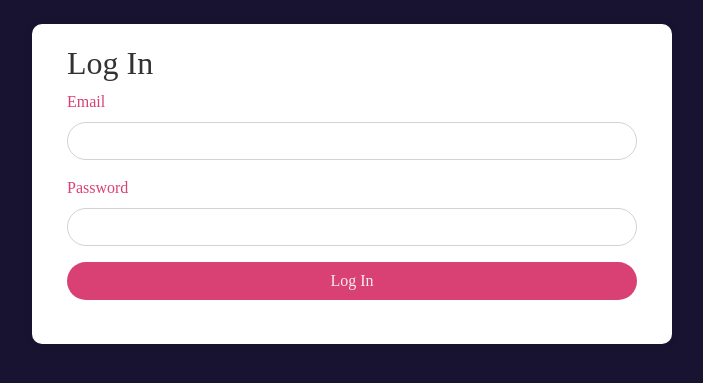
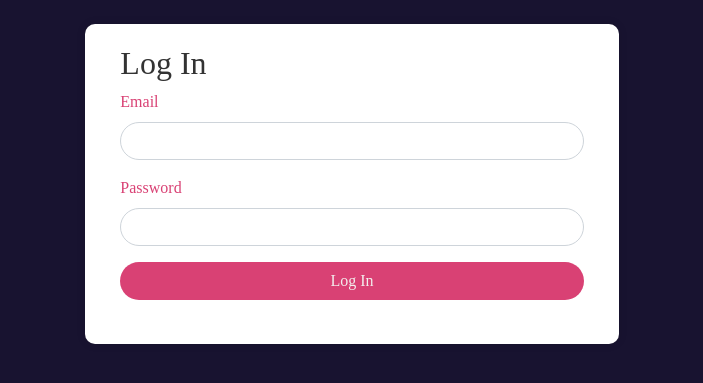
Before and after one commit to MakhairaTCM/IUT_S2_RottenBanana, a PHP site: page /pages/login.php in a window 1280 px wide. Shown: the part 74-457 px from the top of the page, without its empty margins (288-991 px from the left). Run offline with PHP 8.4, Linux system fonts and the light colour scheme; some web fonts are replaced.

Commit message:
pas grand chose sah

```diff
--- a/front/pages/login.html
+++ b/front/pages/login.html
@@ -39,7 +39,7 @@
           </nav>
     </header>
 
-    <div class="container col-md-6 mt-4">
+    <div class="container col-md-5 mt-4">
       <div class="col-md-12 mb-2">
           <h2 class="text-center">Connect Now</h2> <br>
             <a href="./signup.php" class="btn bg-third text-second btn-block"" role="button">Sign Up</a>
--- a/front/pages/login.php
+++ b/front/pages/login.php
@@ -27,6 +27,7 @@ if ($_SERVER["REQUEST_METHOD"] == "POST") {
 
     if ($check) {
       echo "<script>console.log('everything is good, connected');</script>";
+      header("Location: ../index.php");
     }
 
     else {
@@ -88,7 +89,7 @@ if ($_SERVER["REQUEST_METHOD"] == "POST") {
       }
     ?>
 
-    <div class="container col-md-6 mt-4">
+    <div class="container col-md-5 mt-4">
         <div class="col-md-12 mb-4">
             <h2>Log In</h2>
             <form id="loginForm" action="login.php" method="post">
--- a/front/pages/signup.php
+++ b/front/pages/signup.php
@@ -102,7 +102,7 @@ if($_SERVER["REQUEST_METHOD"] == "POST") {
 
 ?>
 
-    <div class="container col-md-6 mt-4">
+    <div class="container col-md-5 mt-4">
         <div class="col-md-12 mb-4">
             <h2>Sign Up</h2>
             <form action="signup.php" method="post">
```
